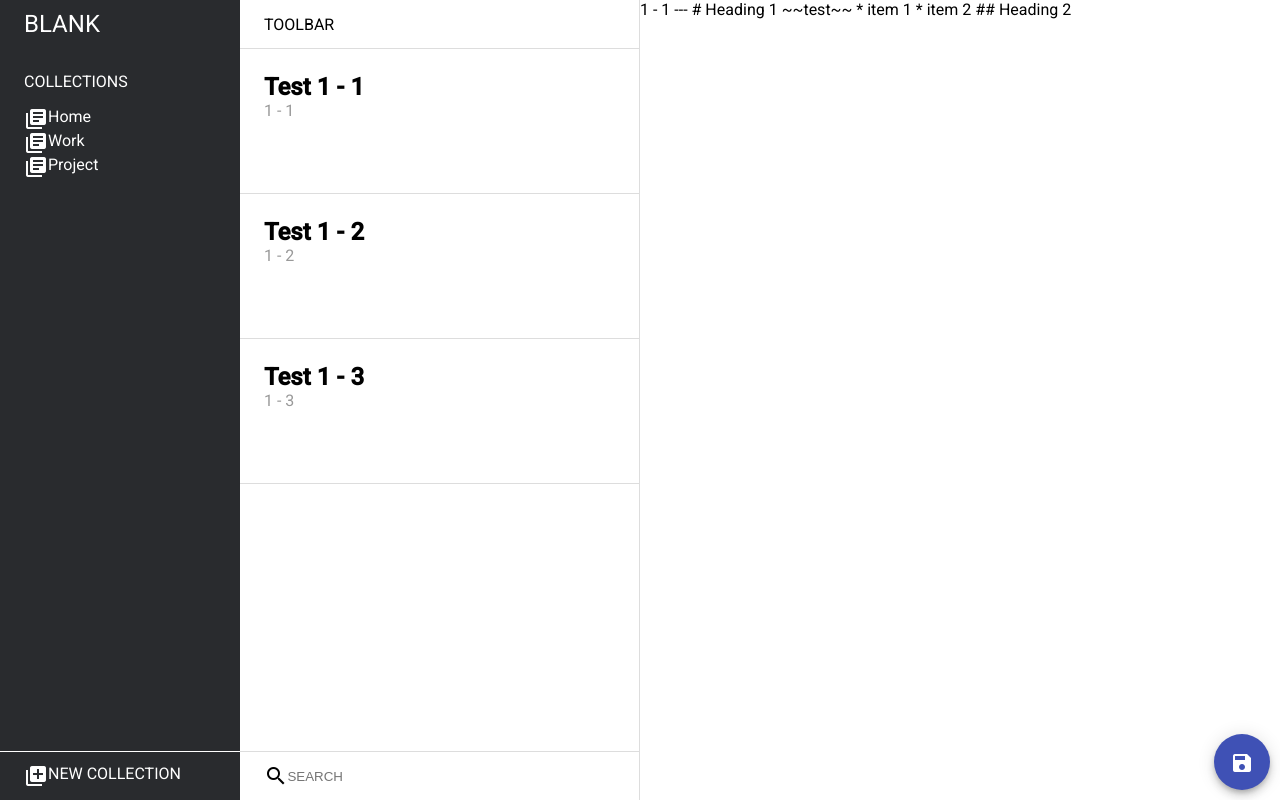
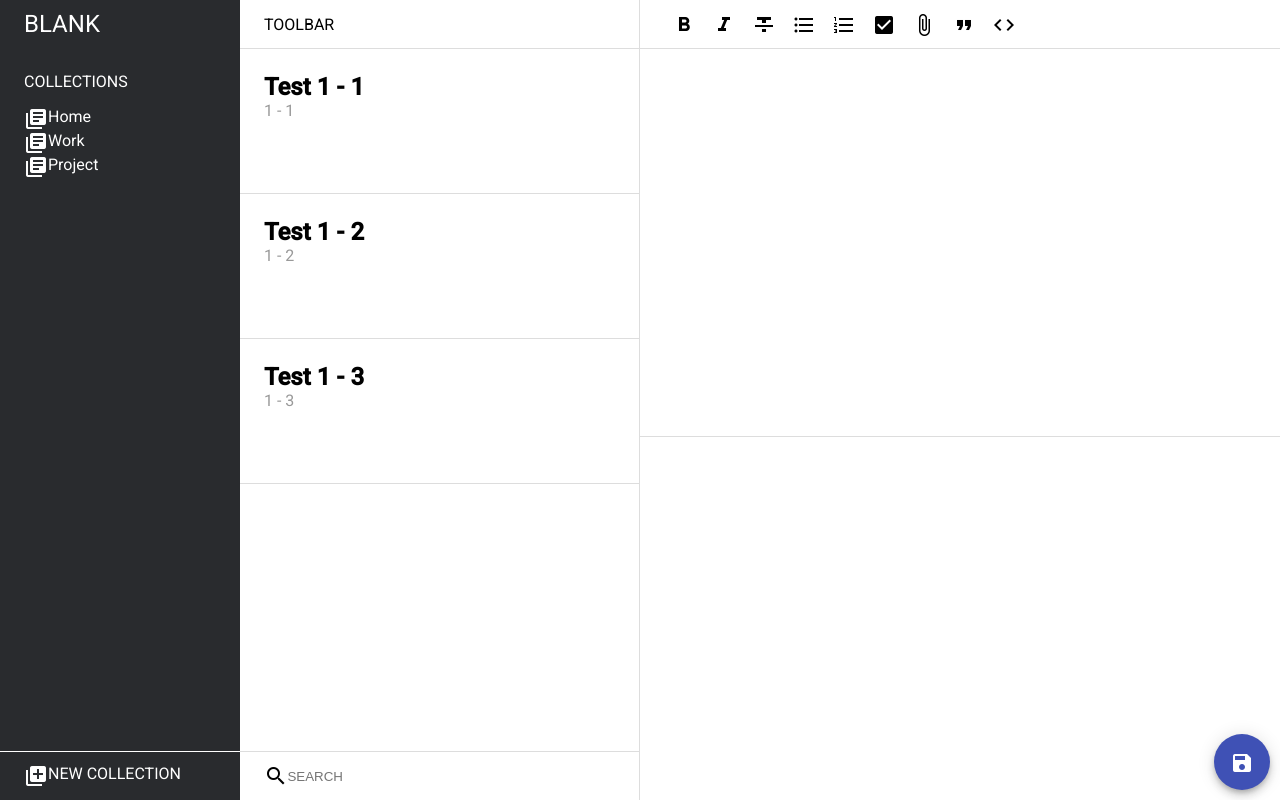
Before and after one commit to wellwind/f2e-challenge-2nd-w9, an Angular app: page / in a window 1280 px wide. Built offline with nearby package versions, Linux system fonts and the light colour scheme.

Commit message:
markdown editor

```diff
--- a/src/app/content/content.component.html
+++ b/src/app/content/content.component.html
@@ -1,5 +1,6 @@
 <div class="content">
-  {{ item?.content }}
+  <!-- {{ item?.content }} -->
+  <app-markdown-editor></app-markdown-editor>
 </div>
 
 <div class="save-button">
--- /dev/null
+++ b/src/app/markdown/markdown-editor/markdown-editor.component.html
@@ -0,0 +1,21 @@
+<div class="container" fxLayout="column">
+  <div class="header" fxFlex="24px" fxLayout="row" fxLayoutAlign="start center">
+    <button mat-icon-button><mat-icon>format_bold</mat-icon></button>
+    <button mat-icon-button><mat-icon>format_italic</mat-icon></button>
+    <button mat-icon-button><mat-icon>format_strikethrough</mat-icon></button>
+    <button mat-icon-button><mat-icon>format_list_bulleted</mat-icon></button>
+    <button mat-icon-button><mat-icon>format_list_numbered</mat-icon></button>
+    <button mat-icon-button><mat-icon>check_box</mat-icon></button>
+    <button mat-icon-button><mat-icon>attach_file</mat-icon></button>
+    <button mat-icon-button><mat-icon>format_quote</mat-icon></button>
+    <button mat-icon-button><mat-icon>code</mat-icon></button>
+  </div>
+
+  <div class="editor" fxFlex="calc((100vh - 24px) / 2)">
+    {{ content }}
+  </div>
+
+  <div class="preview"  fxFlex="calc((100vh - 24px) / 2)">
+
+  </div>
+</div>
--- /dev/null
+++ b/src/app/markdown/markdown-editor/markdown-editor.component.scss
@@ -0,0 +1,15 @@
+.header {
+  position: static;
+  top: 0;
+  padding: 24px;
+  border-bottom: 1px solid #dddddd;
+}
+
+.editor {
+  border-bottom: 1px solid #dddddd;
+  overflow: auto;
+}
+
+.preview {
+  overflow: auto;
+}
--- /dev/null
+++ b/src/app/markdown/markdown-editor/markdown-editor.component.ts
@@ -0,0 +1,17 @@
+import { Component, EventEmitter, Input, OnInit, Output } from '@angular/core';
+
+@Component({
+  selector: 'app-markdown-editor',
+  templateUrl: './markdown-editor.component.html',
+  styleUrls: ['./markdown-editor.component.scss']
+})
+export class MarkdownEditorComponent implements OnInit {
+  @Input() content: string;
+  @Output() contentChange = new EventEmitter<string>();
+
+  constructor() { }
+
+  ngOnInit() {
+  }
+
+}
```
Also changed, not shown: src/app/app.module.ts (+11 -2 lines), src/app/markdown/markdown.module.ts (added, +22 -0 lines), 1 other file (tests, documents, lock files or other folders).
